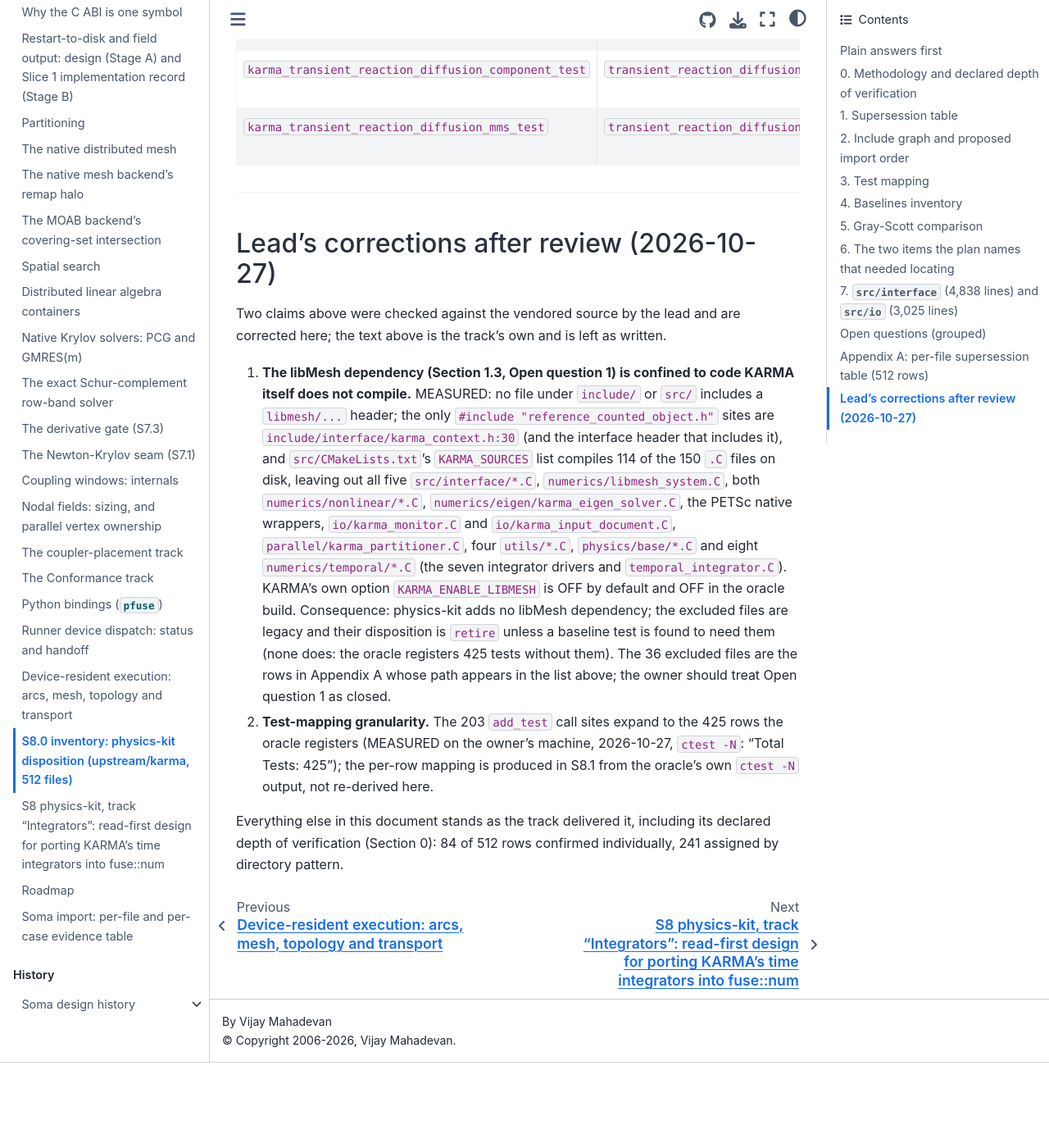
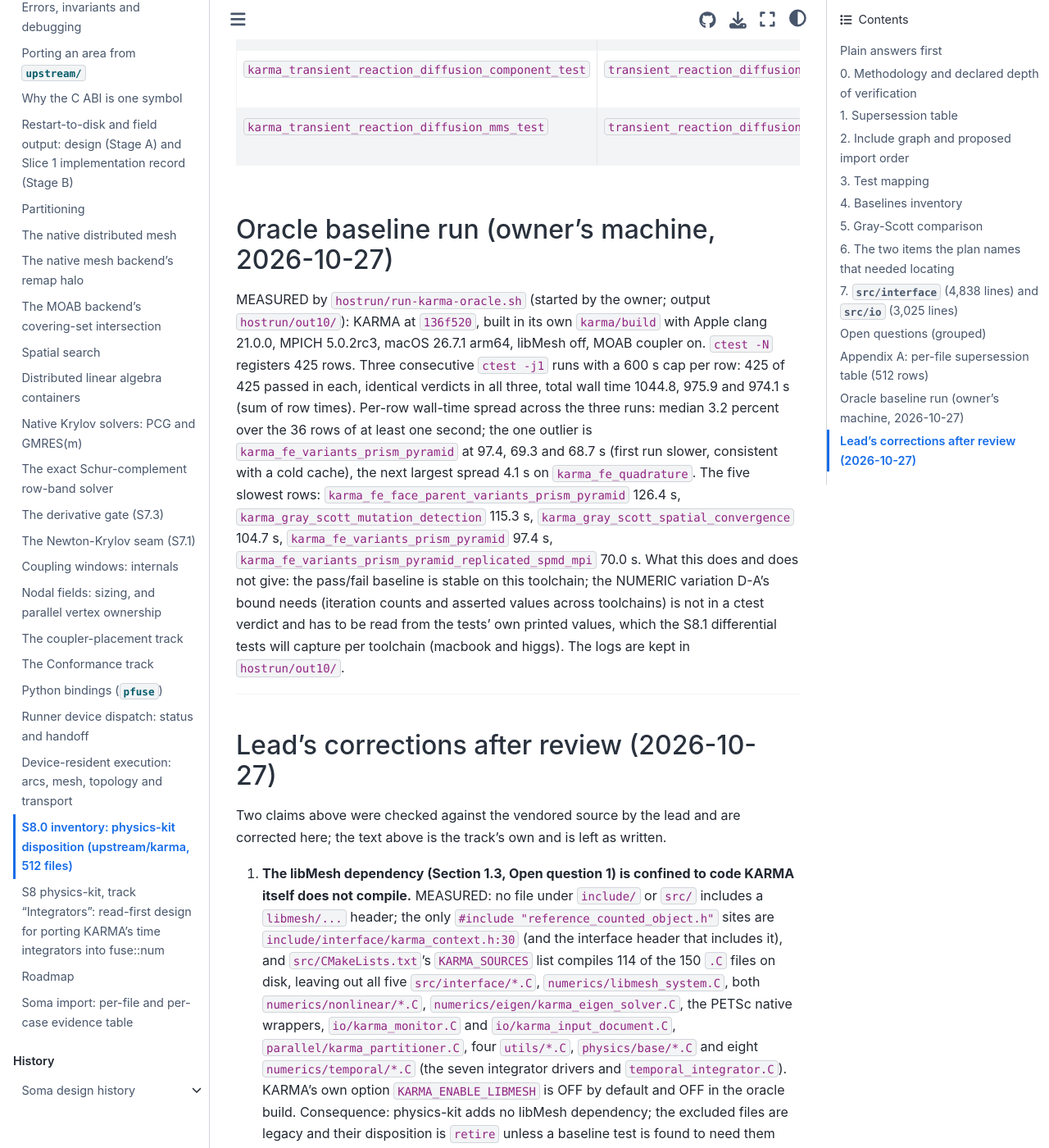
Before and after one commit to vijaysm/fuse, a Sphinx documentation site: the page built from docs/dev/physics-kit-disposition.md, in a window 1280 px wide and 1400 px high, scrolled down 76943 px. Shown: the whole window at 82% size. Built offline with Sphinx 7.4.7 and the Sphinx Book theme 1.1.4, drawn with Linux system fonts in a browser that asks for light colours; before the commit the page ends 78239 px from its top, so only the background shows below that.

Commit message:
Record the KARMA oracle baseline: 425 of 425 pass in three runs with identical verdicts
Per-row time spread is 3.2 percent median; the numeric variation for D-A's bound is read from the tests' own values in S8.1.

```diff
--- a/docs/dev/physics-kit-disposition.md
+++ b/docs/dev/physics-kit-disposition.md
@@ -1062,6 +1062,23 @@
 | `karma_transient_reaction_diffusion_component_test` | `transient_reaction_diffusion_component_test.C` | physics/diffusion-reaction | 3 | port-adapt | transient reaction-diffusion component, D-A |
 | `karma_transient_reaction_diffusion_mms_test` | `transient_reaction_diffusion_mms_test.C` | physics/diffusion-reaction | 3 | port-adapt | transient reaction-diffusion MMS baseline (item 4), D-A |
 
+## Oracle baseline run (owner's machine, 2026-10-27)
+
+MEASURED by `hostrun/run-karma-oracle.sh` (started by the owner; output `hostrun/out10/`): KARMA at
+`136f520`, built in its own `karma/build` with Apple clang 21.0.0, MPICH 5.0.2rc3, macOS 26.7.1 arm64,
+libMesh off, MOAB coupler on. `ctest -N` registers 425 rows. Three consecutive `ctest -j1` runs with a
+600 s cap per row: 425 of 425 passed in each, identical verdicts in all three, total wall time 1044.8,
+975.9 and 974.1 s (sum of row times). Per-row wall-time spread across the three runs: median 3.2 percent
+over the 36 rows of at least one second; the one outlier is `karma_fe_variants_prism_pyramid` at 97.4,
+69.3 and 68.7 s (first run slower, consistent with a cold cache), the next largest spread 4.1 s on
+`karma_fe_quadrature`. The five slowest rows: `karma_fe_face_parent_variants_prism_pyramid` 126.4 s,
+`karma_gray_scott_mutation_detection` 115.3 s, `karma_gray_scott_spatial_convergence` 104.7 s,
+`karma_fe_variants_prism_pyramid` 97.4 s, `karma_fe_variants_prism_pyramid_replicated_spmd_mpi` 70.0 s.
+What this does and does not give: the pass/fail baseline is stable on this toolchain; the NUMERIC
+variation D-A's bound needs (iteration counts and asserted values across toolchains) is not in a ctest
+verdict and has to be read from the tests' own printed values, which the S8.1 differential tests will
+capture per toolchain (macbook and higgs). The logs are kept in `hostrun/out10/`.
+
 ---
 
 ## Lead's corrections after review (2026-10-27)
```
